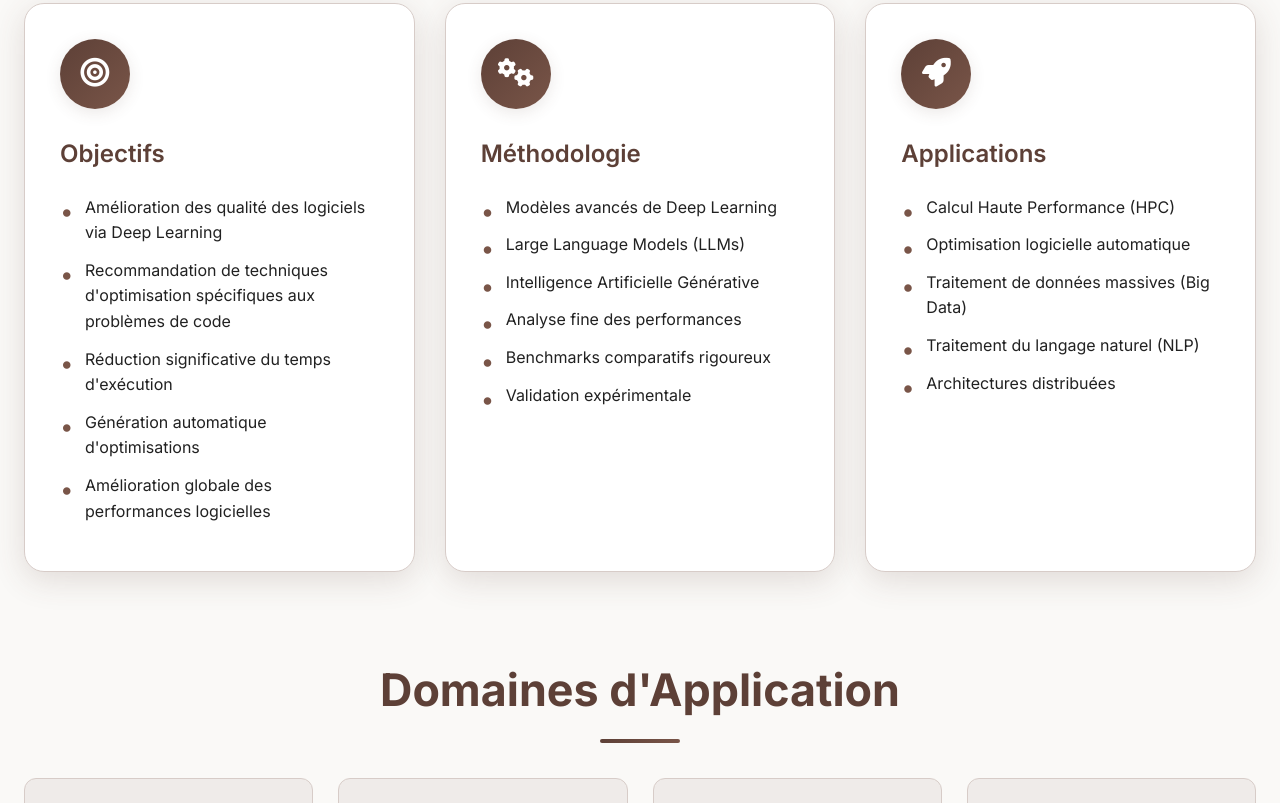
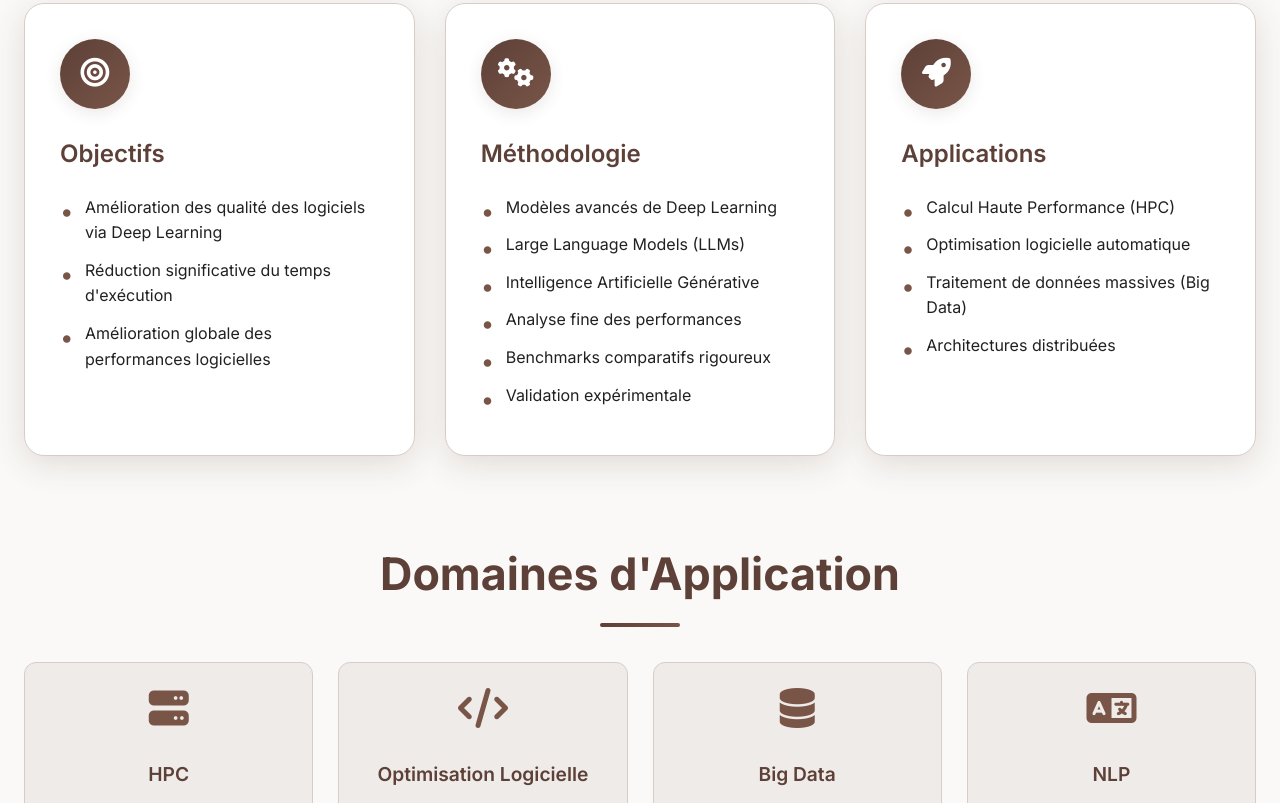
Before and after one commit to Nesrinebena/Portfoloi, a plain HTML site: page thesis.html in a window 1280 px wide. Shown: the part 1007-1810 px from the top of the page. Drawn offline with Linux system fonts and the light colour scheme.

Commit message:
Update objectives and research areas in thesis.html
Removed specific optimization techniques and NLP from the objectives and research areas.

```diff
--- a/thesis.html
+++ b/thesis.html
@@ -765,9 +765,9 @@
                         <h3>Objectifs</h3>
                         <ul class="research-list">
                             <li>Amélioration des qualité des logiciels via Deep Learning</li>
-                            <li>Recommandation de techniques d'optimisation spécifiques aux problèmes de code</li>
+
                             <li>Réduction significative du temps d'exécution</li>
-                            <li>Génération automatique d'optimisations</li>
+
                             <li>Amélioration globale des performances logicielles</li>
                         </ul>
                     </div>
@@ -796,7 +796,7 @@
                             <li>Calcul Haute Performance (HPC)</li>
                             <li>Optimisation logicielle automatique</li>
                             <li>Traitement de données massives (Big Data)</li>
-                            <li>Traitement du langage naturel (NLP)</li>
+
                             <li>Architectures distribuées</li>
                         </ul>
                     </div>
```
